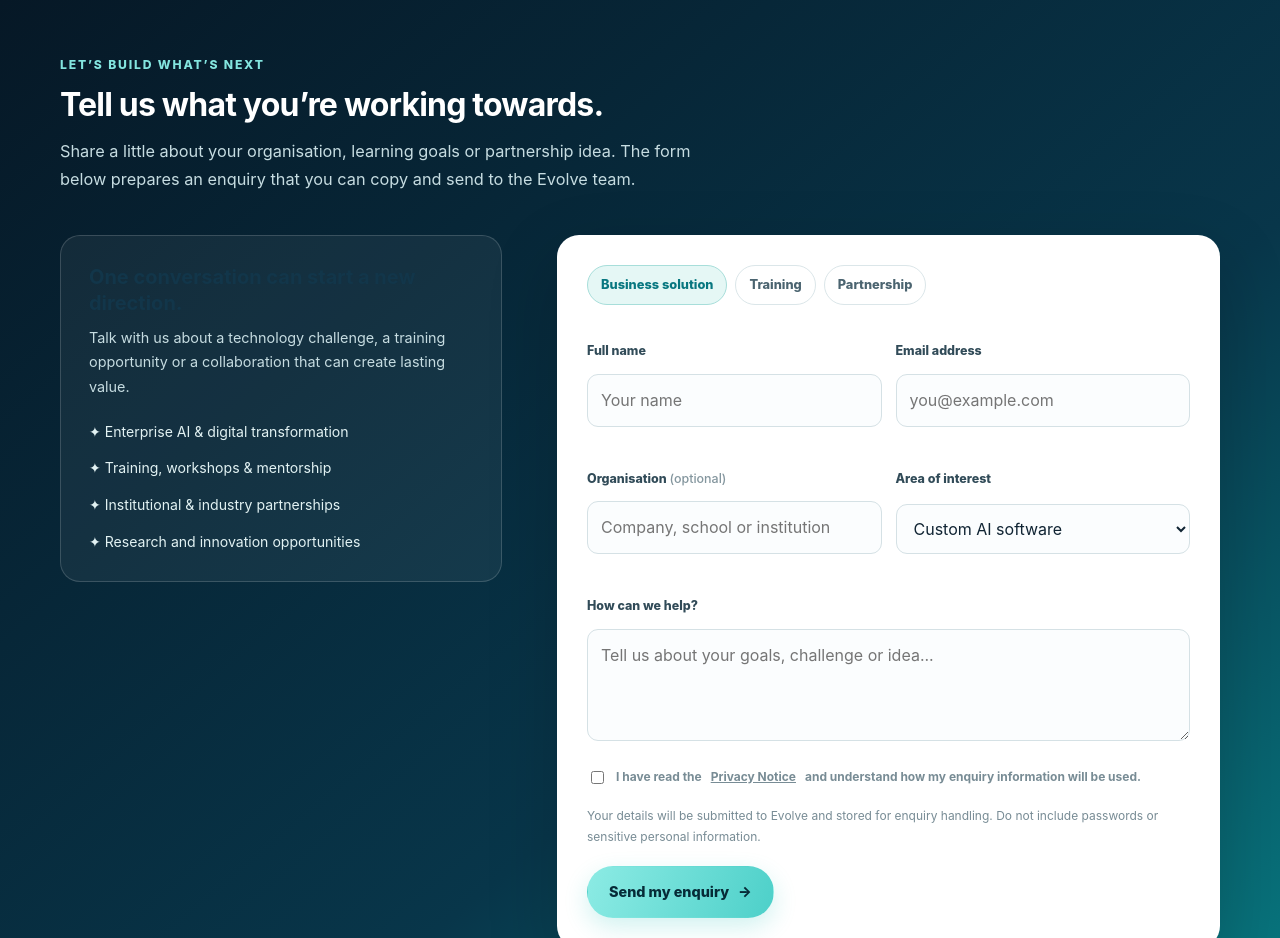
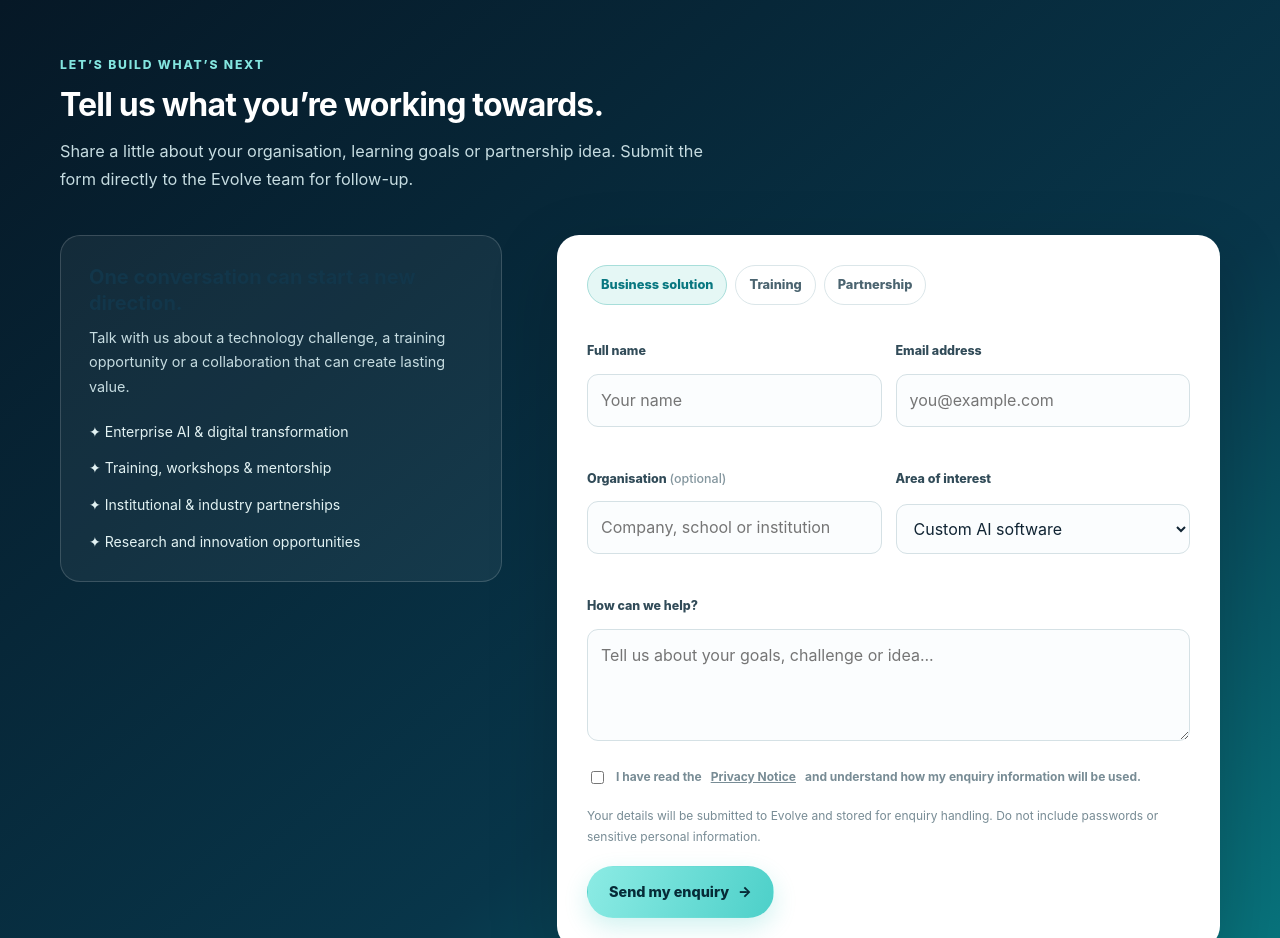
Before and after one commit to EvolveTechHub/evolve-tech-solutions-hub, a plain HTML site: page evolve-platform 3/index.html in a window 1280 px wide. Shown: the part 7260-8198 px from the top of the page. Drawn offline with Linux system fonts and the light colour scheme.

Commit message:
Update homepage enquiry instructions

```diff
--- a/evolve-platform 3/index.html
+++ b/evolve-platform 3/index.html
@@ -378,7 +378,7 @@
 
     <section class="contact" id="contact" data-speak="contact">
       <div class="container">
-        <div class="section-head reveal"><div class="kicker">Let’s build what’s next</div><h2>Tell us what you’re working towards.</h2><p>Share a little about your organisation, learning goals or partnership idea. The form below prepares an enquiry that you can copy and send to the Evolve team.</p></div>
+        <div class="section-head reveal"><div class="kicker">Let’s build what’s next</div><h2>Tell us what you’re working towards.</h2><p>Share a little about your organisation, learning goals or partnership idea. Submit the form directly to the Evolve team for follow-up.</p></div>
         <div class="contact-grid">
           <div class="contact-info reveal"><h3>One conversation can start a new direction.</h3><p>Talk with us about a technology challenge, a training opportunity or a collaboration that can create lasting value.</p><div class="contact-points"><span>✦ Enterprise AI & digital transformation</span><span>✦ Training, workshops & mentorship</span><span>✦ Institutional & industry partnerships</span><span>✦ Research and innovation opportunities</span></div></div>
           <div class="form-card reveal">
```
